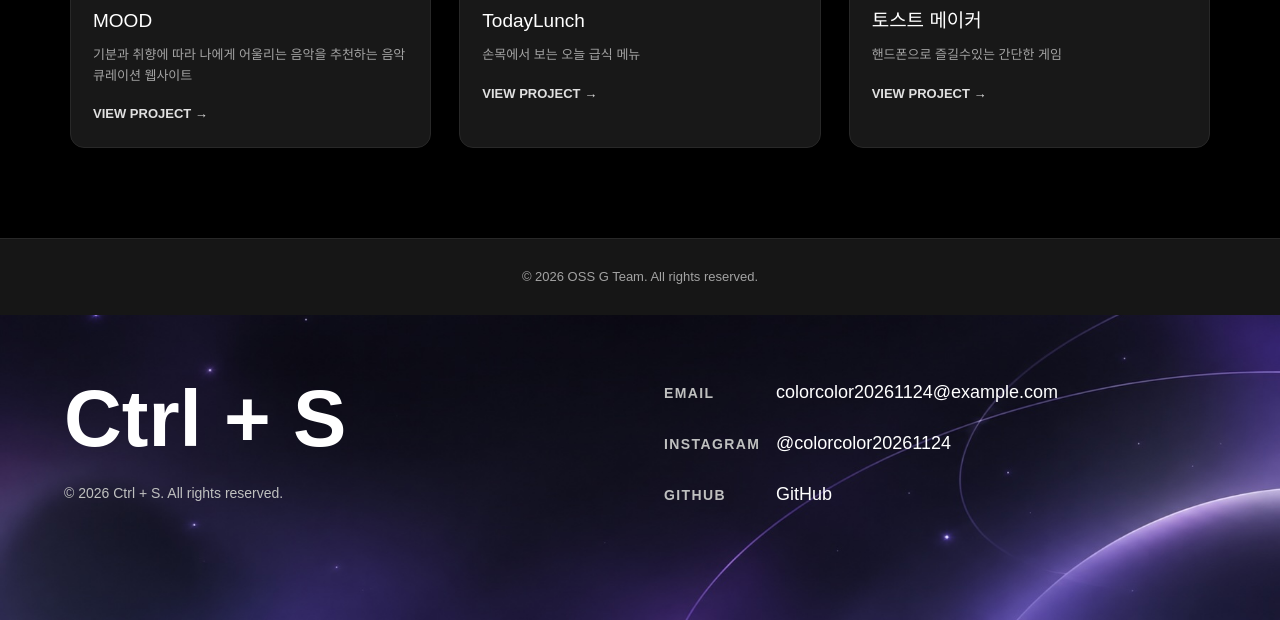
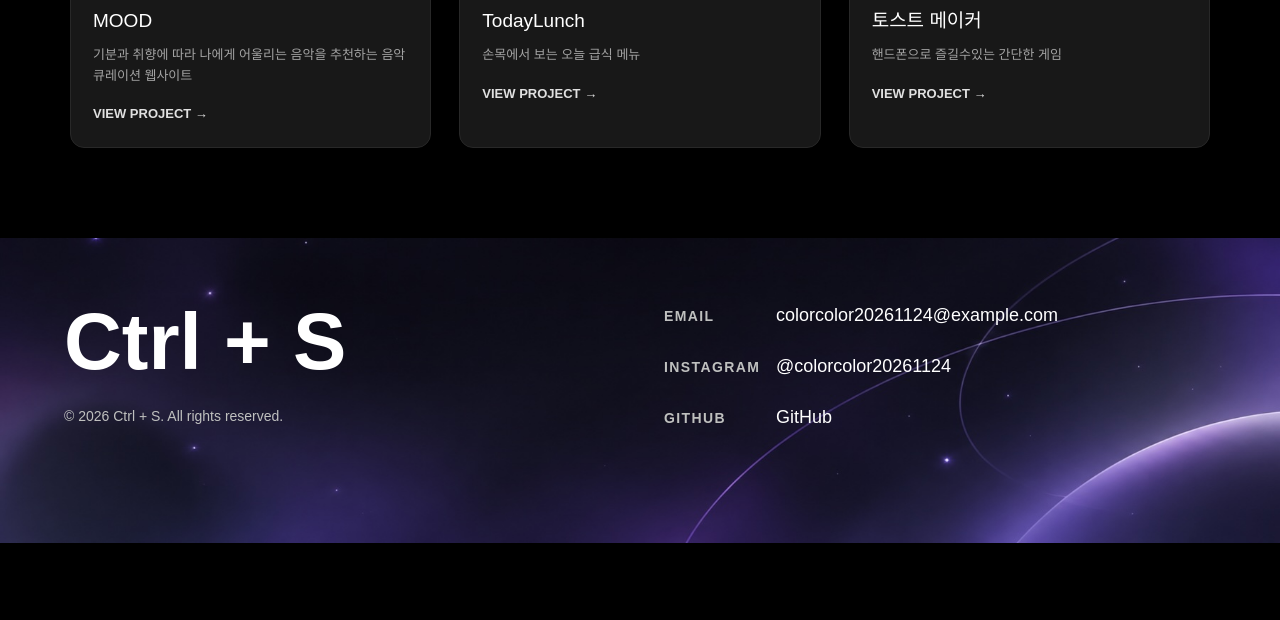
Before and after one commit to hellojsna/team-portfolio, a plain HTML site: page gallery.html in a window 1280 px wide. Shown: the part 1129-1749 px from the top of the page. After the commit the page ends 1672 px from the top, so only its background shows below. Drawn offline with Linux system fonts and the light colour scheme.

Commit message:
gallery.html 커스텀 푸터 삭제 (공통 푸터와 중복)

```diff
--- a/css/gallery.css
+++ b/css/gallery.css
@@ -3,7 +3,6 @@
     --bg-main: #000000;
     --bg-card: #181818;
     --bg-modal: #141414;
-    --bg-footer: #161616;
     --border-dark: #282828;
     --text-main: #FFFFFF;
     --text-sub: #A3A3A3;
@@ -22,7 +21,6 @@ body {
     min-height: 100vh;
     display: flex;
     flex-direction: column;
-    padding-bottom: 58px;
 }
 
 /* 전체 영역 */
@@ -261,16 +259,6 @@ body {
     color: var(--accent);
 }
 
-/* Footer 영역 */
-.site-footer {
-    background: var(--bg-footer);
-    border-top: 1px solid var(--border-dark);
-    padding: 28px 30px;
-    text-align: center;
-    color: var(--text-sub);
-    font-size: 13px;
-}
-
 /* 모달 배경 */
 .modal {
     display: none;
--- a/gallery.html
+++ b/gallery.html
@@ -53,11 +53,6 @@
         </div>
     </div>
 
-    <!-- Footer 영역 -->
-    <footer class="site-footer">
-        © 2026 OSS G Team. All rights reserved.
-    </footer>
-
     <!-- 작품 상세 모달 -->
     <div class="modal" id="projectModal">
         <div class="modal-content">
```
